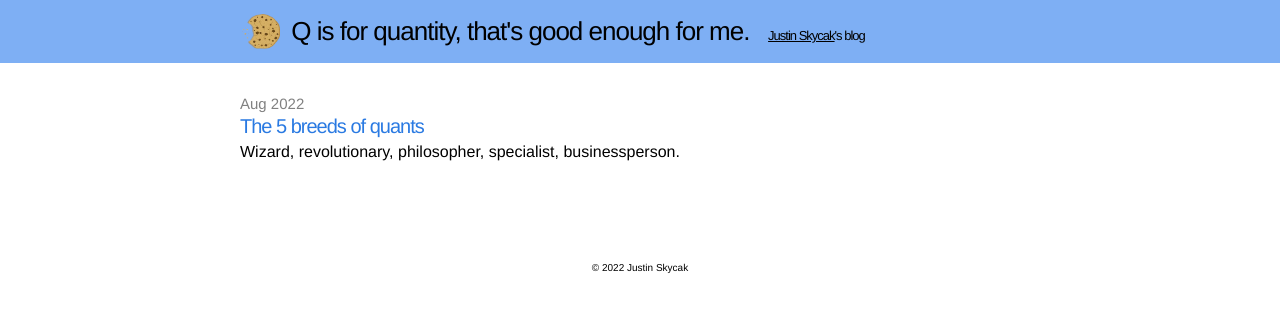
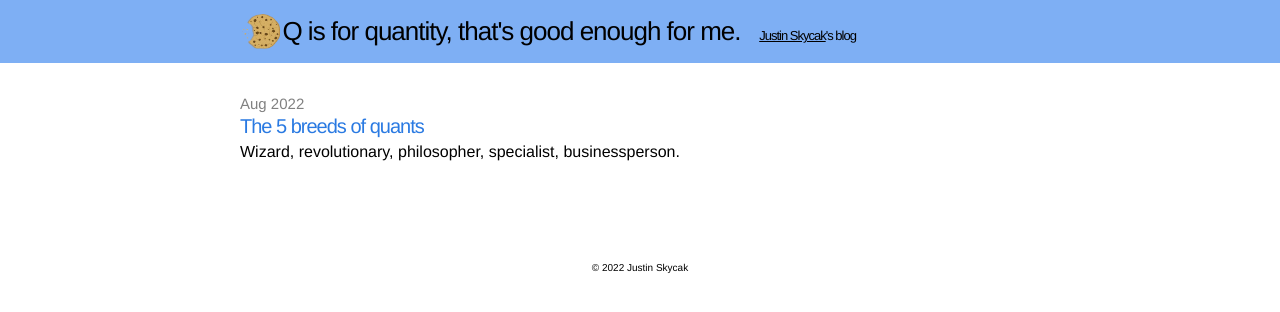
Before and after one commit to quantmonster/quantmonster.github.io, a Jekyll site: the page built from index.html, in a window 1280 px wide. Shown: the top 312 px of the page. Built offline with Jekyll 4.4.1, drawn with Linux system fonts in a browser that asks for light colours.

Commit message:
Update header.html

```diff
--- a/_includes/header.html
+++ b/_includes/header.html
@@ -5,7 +5,7 @@
     <table style="margin:0; padding:0; border:none; vertical-align: middle;">
     <tr>
         <td valign="center">
-          <a style="text-decoration:none;" href="{{ site.baseurl }}/"><img src="/images/cookie.png" style="float:left; height:35px; vertical-align: middle;">&nbsp;&nbsp;</a>
+          <a style="text-decoration:none;" href="{{ site.baseurl }}/"><img src="/images/cookie.png" style="float:left; height:35px; vertical-align: middle;"></a>
         </td>
         <td valign="center"><div class="site-title">
           <a style="text-decoration:none; color:black" href="{{ site.baseurl }}/"><!--<img src="/images/cookie.png" width="25px"> -->Q is for quantity, that's good enough for me. &nbsp;&nbsp;<a style="text-decoration:none; color:black" href="https://justinmath.com" target="_blank"><font size="2em"><u>Justin Skycak</u>'s blog</font></a></a>
```
